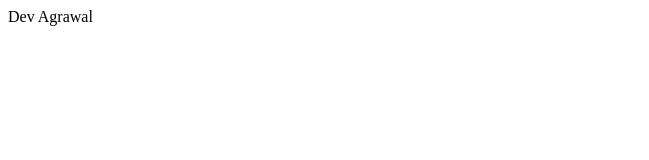
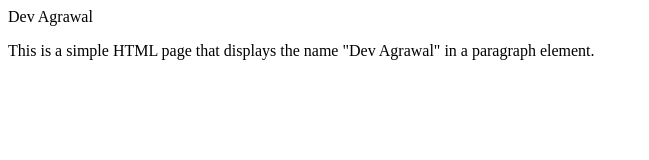
Before and after one commit to devAgrawal8/Dev_Second_Repo, a plain HTML site: page index.html in a window 1280 px wide. Shown: the whole page, without its empty margins (0-649 px from the left). Drawn offline with Linux system fonts and the light colour scheme.

Commit message:
New Change

```diff
--- a/index.html
+++ b/index.html
@@ -1 +1,2 @@
 <p>Dev Agrawal</p>
+<p>This is a simple HTML page that displays the name "Dev Agrawal" in a paragraph element. </p>
```
